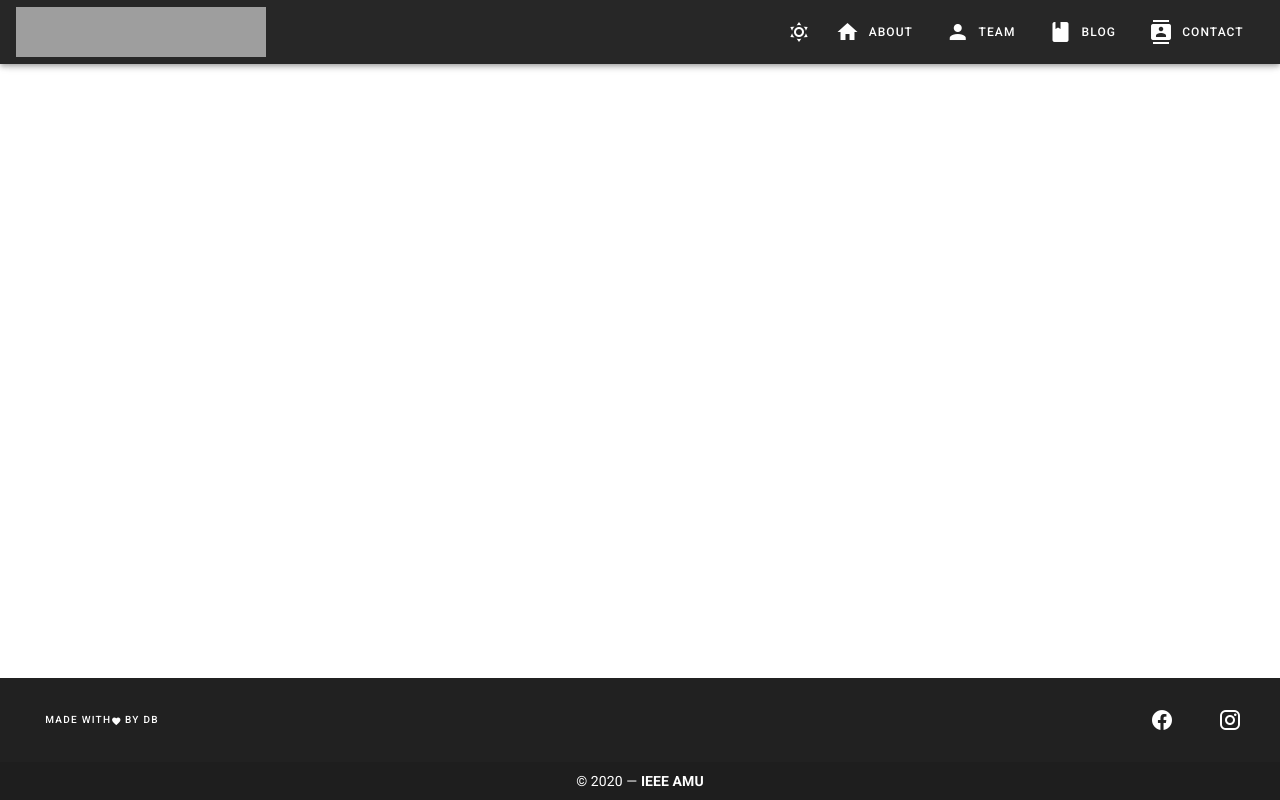
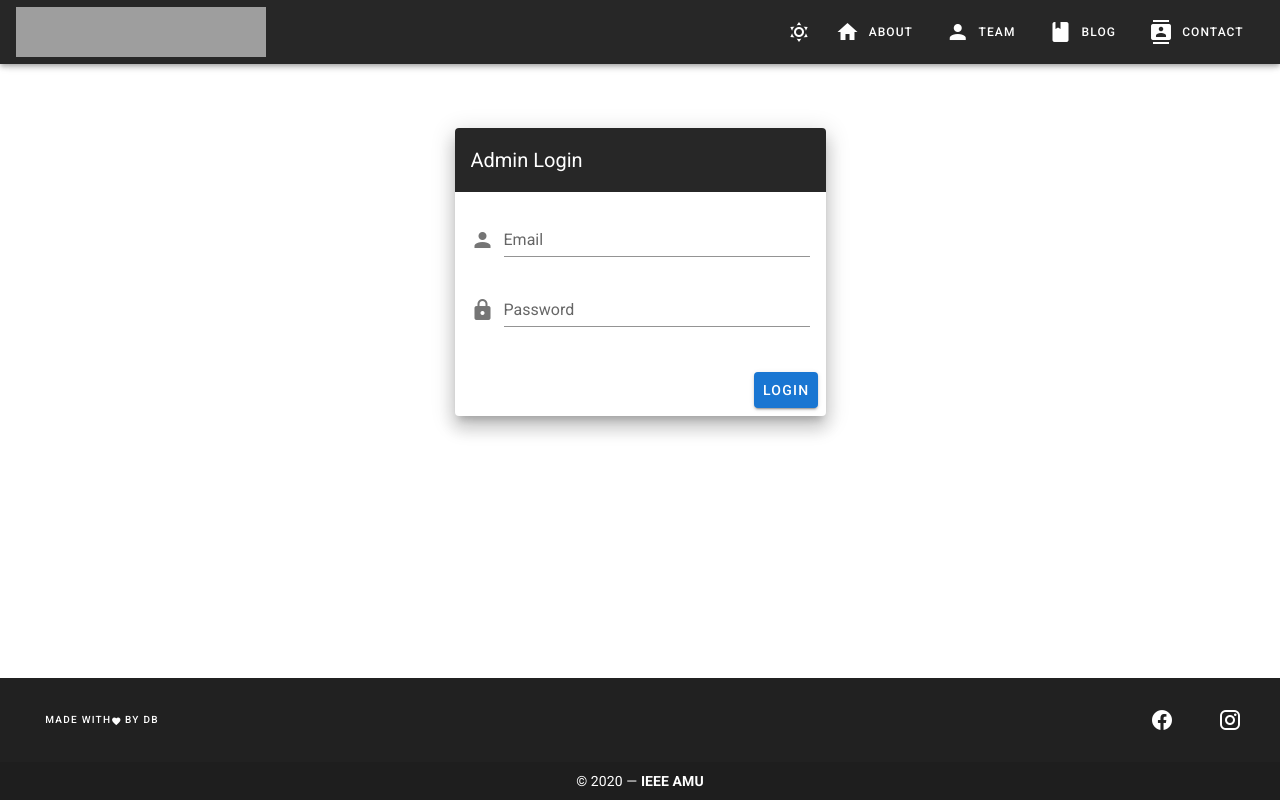
Before and after one commit to ieee-amu/ieee-amu, a Nuxt app: page /administrator/login in a window 1280 px wide. Built offline with nearby package versions, Linux system fonts and the light colour scheme; grey boxes are pictures that could not be loaded.

Commit message:
feat: Allow admin to login
Use firebase auth to maintain auth state of the admin.

```diff
--- a/nuxt.config.js
+++ b/nuxt.config.js
@@ -61,7 +61,8 @@ export default {
           measurementId: 'G-CCJMCFY88W'
         },
         services: {
-          firestore: true
+          firestore: true,
+          auth: true
         }
       }
     ]
--- /dev/null
+++ b/pages/administrator/index.vue
@@ -0,0 +1,16 @@
+<template>
+  <div>
+    Logged in as admin.
+    <!-- Replace this later with a dashboard -->
+  </div>
+</template>
+
+<script>
+export default {
+  beforeMount() {
+    if (!this.$fireAuth.currentUser) {
+      return this.$router.push({ path: '/administrator/login' })
+    }
+  }
+}
+</script>
--- /dev/null
+++ b/pages/administrator/login.vue
@@ -0,0 +1,57 @@
+<template>
+  <v-row align="center" justify="center" class="mt-10">
+    <v-col cols="12" sm="8" md="4">
+      <v-card class="elevation-12">
+        <v-toolbar color="dark" dark flat>
+          <v-toolbar-title>Admin Login</v-toolbar-title>
+          <v-spacer></v-spacer>
+        </v-toolbar>
+        <v-card-text>
+          <v-form>
+            <v-text-field
+              v-model="email"
+              label="Email"
+              prepend-icon="mdi-account"
+              type="text"
+            ></v-text-field>
+
+            <v-text-field
+              v-model="password"
+              label="Password"
+              prepend-icon="mdi-lock"
+              type="password"
+            ></v-text-field>
+          </v-form>
+        </v-card-text>
+        <v-card-actions>
+          <v-spacer></v-spacer>
+          <v-btn @click="login" color="primary">Login</v-btn>
+        </v-card-actions>
+      </v-card>
+    </v-col>
+  </v-row>
+</template>
+
+<script>
+export default {
+  data() {
+    return {
+      email: '',
+      password: ''
+    }
+  },
+  methods: {
+    login() {
+      this.$fireAuth
+        .signInWithEmailAndPassword(this.email, this.password)
+        .then((user) => {
+          this.$router.push({ path: '/administrator' })
+        })
+        // eslint-disable-next-line handle-callback-err
+        .catch((err) => {
+          this.$router.push('/administrator/login')
+        })
+    }
+  }
+}
+</script>
```
